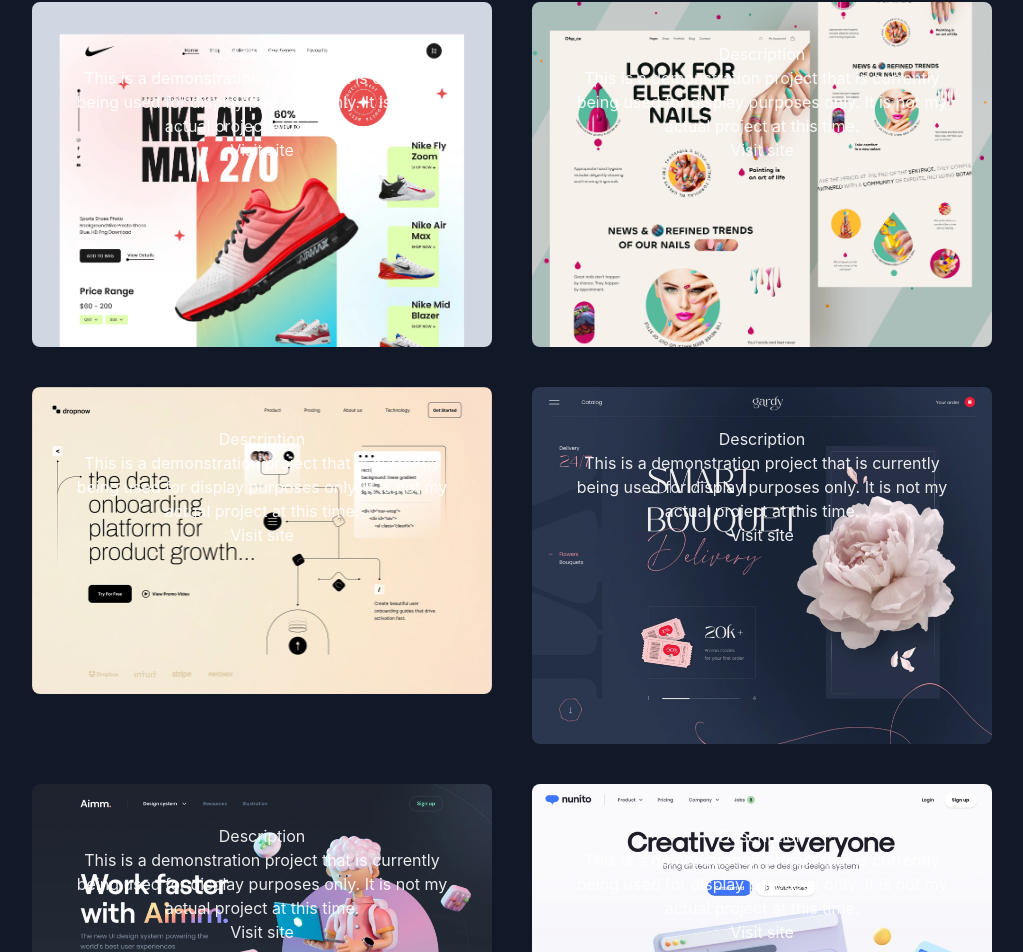
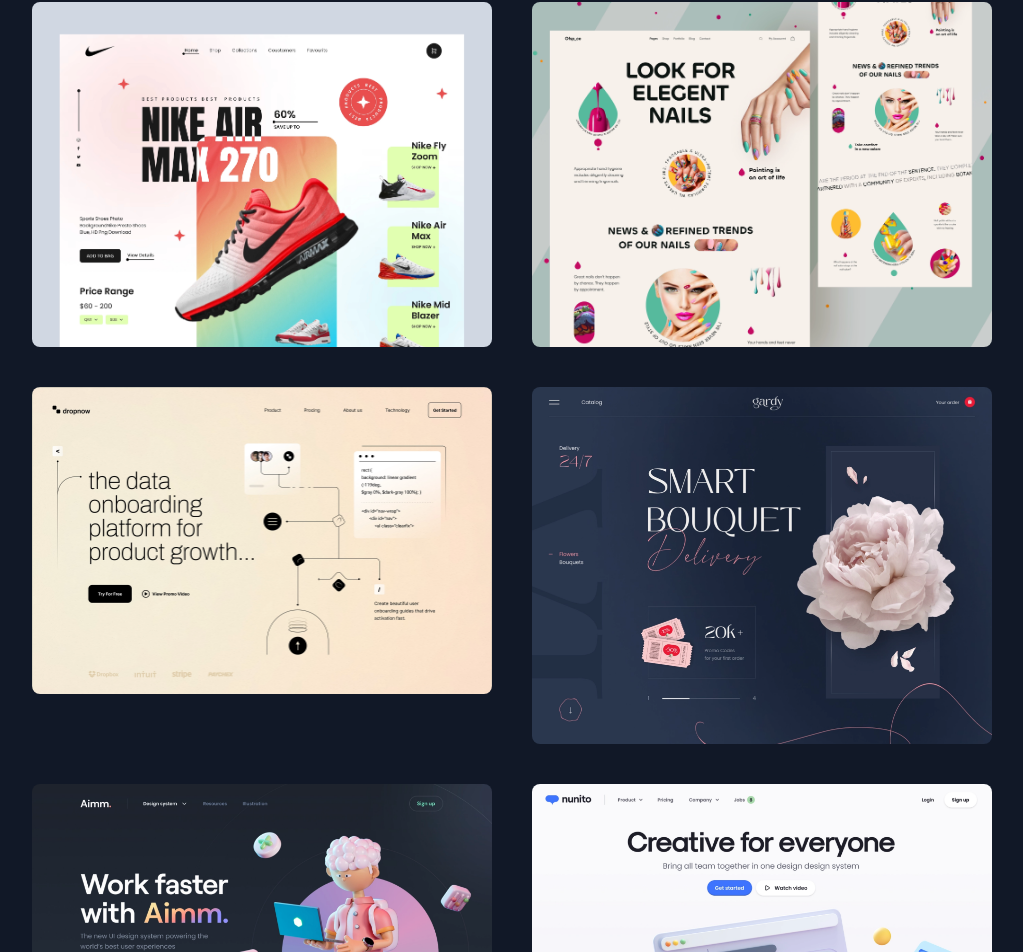
Before and after one commit to Abdulkareem1094/Portofolio, a Next.js app: page / in a window 1280 px wide. Shown: the part 1774-2726 px from the top of the page, without its empty margins (128-1151 px from the left). Built offline with nearby package versions, Linux system fonts and the light colour scheme; a web font is replaced by a local one.

Commit message:
changed projects styling

```diff
--- a/pages/index.jsx
+++ b/pages/index.jsx
@@ -41,7 +41,7 @@
               </li> */}
               {/* <li> */}
                 <a
-                  className="bg-gradient-to-r from-cyan-500 text- to-teal-500 px-4 py-2 border-none rounded-lg ml-8"
+                  className="text-teal-500 bg-gray-800 px-4 py-2 border-none transition-all duration-300 ease-linear rounded-lg ml-8 hover:bg-teal-500 hover:text-white"
                   href="#"
                 >
                   Resume
@@ -54,7 +54,7 @@
             <h1 className="text-3xl font-Rubik py-2 font-medium text-teal-400 md:text-4xl lg:text-5xl">
               ABDULKAREEM TUKUR
             </h1>
-            <h3 className="text-2xl py-2 md:text-3xl">
+            <h3 className="text-2xl text-orange-500 py-2 md:text-3xl">
             React Frontend Web Developer
             </h3>
             <p className="text-md py-5 leading-8 text-gray-200 max-w-xl mx-auto md:text-xl">
@@ -88,7 +88,7 @@
           <div className="pt-20">
             <div className="text-center shadow-lg p-10 rounded-lg my-10 bg-black bg-opacity-80 flex-1">
               <Image className='mx-auto' src={code} width={100} height={100} />
-              <h3 className="text-lg font-medium pt-8 pb-2 ">
+              <h3 className="text-lg font-medium text-orange-500 pt-8 pb-2 ">
                 Code your dream project
               </h3>
               <p className="py-2">
@@ -101,57 +101,57 @@
         </section>
 
         <section>
-          <h3 className="text-5xl py-5 pt-20 font-medium text-white ">
+          <h3 className="text-5xl py-5 pt-20 font-medium ">
               Projects
           </h3>
           <div className='flex relative flex-col gap-10 py-10 lg:flex-row lg:flex-wrap '>
-            <div className='basis-1/3 flex-1 relative'>
-              <div className='hover:bg-teal-600 absolute rounded-lg w-full h-full opacity-90 transition-all duration-500 text-center py-10 px-10'>
-                <h3>Description</h3>
-                <p>This is a demonstration project that is currently being used for display purposes only. It is not my actual project at this time. </p>
-                <a href="#">Visit site</a>
+            <div className='basis-1/3 flex-1 relative group'>
+              <div className='scale-0 bg-teal-600 absolute rounded-lg w-full h-full opacity-90 transition-all duration-100 py-10 px-10 group-hover:scale-100'>
+                <h3 className='text-xl font-bold pb-2 '>Description</h3>
+                <p className='pb-5 '>This is a demonstration project that is currently being used for display purposes only. It is not my actual project at this time. </p>
+                <a href="#" className='text-lg'>Visit site</a>
               </div>
-              <Image src={web1} className='hover:bg-teal-800 bg-opacity-5 rounded-lg object-cover' width={'100%'} height={'100%'}  />
+              <Image src={web1} className='rounded-lg object-cover' width={'100%'} height={'100%'}  />
             </div>
-            <div className='basis-1/3 flex-1 relative'>
-              <div className='hover:bg-teal-600 absolute rounded-lg w-full h-full opacity-90 transition-all duration-500 text-center py-10 px-10'>
-                <h3>Description</h3>
-                <p>This is a demonstration project that is currently being used for display purposes only. It is not my actual project at this time. </p>
-                <a href="#">Visit site</a>
+            <div className='basis-1/3 flex-1 relative group'>
+              <div className='scale-0 bg-teal-600 absolute rounded-lg w-full h-full opacity-90 transition-all duration-100 py-10 px-10 group-hover:scale-100'>
+                <h3 className='text-xl font-bold pb-2 '>Description</h3>
+                <p className='pb-5 '>This is a demonstration project that is currently being used for display purposes only. It is not my actual project at this time. </p>
+                <a href="#" className='text-lg'>Visit site</a>
               </div>
-              <Image src={web2} className='hover:bg-teal-800 bg-opacity-5 rounded-lg object-cover' width={'100%'} height={'100%'}  />
+              <Image src={web2} className='rounded-lg object-cover' width={'100%'} height={'100%'}  />
             </div>
-            <div className='basis-1/3 flex-1 relative'>
-              <div className='hover:bg-teal-600 absolute rounded-lg w-full h-full opacity-90 transition-all duration-500 text-center py-10 px-10'>
-                <h3>Description</h3>
-                <p>This is a demonstration project that is currently being used for display purposes only. It is not my actual project at this time. </p>
-                <a href="#">Visit site</a>
+            <div className='basis-1/3 flex-1 relative group'>
+              <div className='scale-0 bg-teal-600 absolute rounded-lg w-full h-full opacity-90 transition-all duration-100 py-10 px-10 group-hover:scale-100'>
+                <h3 className='text-xl font-bold pb-2 '>Description</h3>
+                <p className='pb-5 '>This is a demonstration project that is currently being used for display purposes only. It is not my actual project at this time. </p>
+                <a href="#" className='text-lg'>Visit site</a>
               </div>
-              <Image src={web3} className='hover:bg-teal-800 bg-opacity-5 rounded-lg object-cover' width={'100%'} height={'100%'}  />
+              <Image src={web3} className='rounded-lg object-cover' width={'100%'} height={'100%'}  />
             </div>
-            <div className='basis-1/3 flex-1 relative'>
-              <div className='hover:bg-teal-600 absolute rounded-lg w-full h-full opacity-90 transition-all duration-500 text-center py-10 px-10'>
-                <h3>Description</h3>
-                <p>This is a demonstration project that is currently being used for display purposes only. It is not my actual project at this time. </p>
-                <a href="#">Visit site</a>
+            <div className='basis-1/3 flex-1 relative group'>
+              <div className='scale-0 bg-teal-600 absolute rounded-lg w-full h-full opacity-90 transition-all duration-100 py-10 px-10 group-hover:scale-100'>
+                <h3 className='text-xl font-bold pb-2 '>Description</h3>
+                <p className='pb-5 '>This is a demonstration project that is currently being used for display purposes only. It is not my actual project at this time. </p>
+                <a href="#" className='text-lg'>Visit site</a>
               </div>
-              <Image src={web4} className='hover:bg-teal-800 bg-opacity-5 rounded-lg object-cover' width={'100%'} height={'100%'}  />
+              <Image src={web4} className='rounded-lg object-cover' width={'100%'} height={'100%'}  />
             </div>
-            <div className='basis-1/3 flex-1 relative'>
-              <div className='hover:bg-teal-600 absolute rounded-lg w-full h-full opacity-90 transition-all duration-500 text-center py-10 px-10'>
-                <h3>Description</h3>
-                <p>This is a demonstration project that is currently being used for display purposes only. It is not my actual project at this time. </p>
-                <a href="#">Visit site</a>
+            <div className='basis-1/3 flex-1 relative group'>
+              <div className='scale-0 bg-teal-600 absolute rounded-lg w-full h-full opacity-90 transition-all duration-100 py-10 px-10 group-hover:scale-100'>
+                <h3 className='text-xl font-bold pb-2 '>Description</h3>
+                <p className='pb-5 '>This is a demonstration project that is currently being used for display purposes only. It is not my actual project at this time. </p>
+                <a href="#" className='text-lg'>Visit site</a>
               </div>
-              <Image src={web5} className='hover:bg-teal-800 bg-opacity-5 rounded-lg object-cover' width={'100%'} height={'100%'}  />
+              <Image src={web5} className='rounded-lg object-cover' width={'100%'} height={'100%'}  />
             </div>
-            <div className='basis-1/3 flex-1 relative'>
-              <div className='hover:bg-teal-600 absolute rounded-lg w-full h-full opacity-90 transition-all duration-500 text-center py-10 px-10'>
-                <h3>Description</h3>
-                <p>This is a demonstration project that is currently being used for display purposes only. It is not my actual project at this time. </p>
-                <a href="#">Visit site</a>
+            <div className='basis-1/3 flex-1 relative group'>
+              <div className='scale-0 bg-teal-600 absolute rounded-lg w-full h-full opacity-90 transition-all duration-100 py-10 px-10 group-hover:scale-100'>
+                <h3 className='text-xl font-bold pb-2 '>Description</h3>
+                <p className='pb-5 '>This is a demonstration project that is currently being used for display purposes only. It is not my actual project at this time. </p>
+                <a href="#" className='text-lg'>Visit site</a>
               </div>
-              <Image src={web6} className='hover:bg-teal-800 bg-opacity-5 rounded-lg object-cover' width={'100%'} height={'100%'}  />
+              <Image src={web6} className='rounded-lg object-cover' width={'100%'} height={'100%'}  />
             </div>
 
           </div>
```
